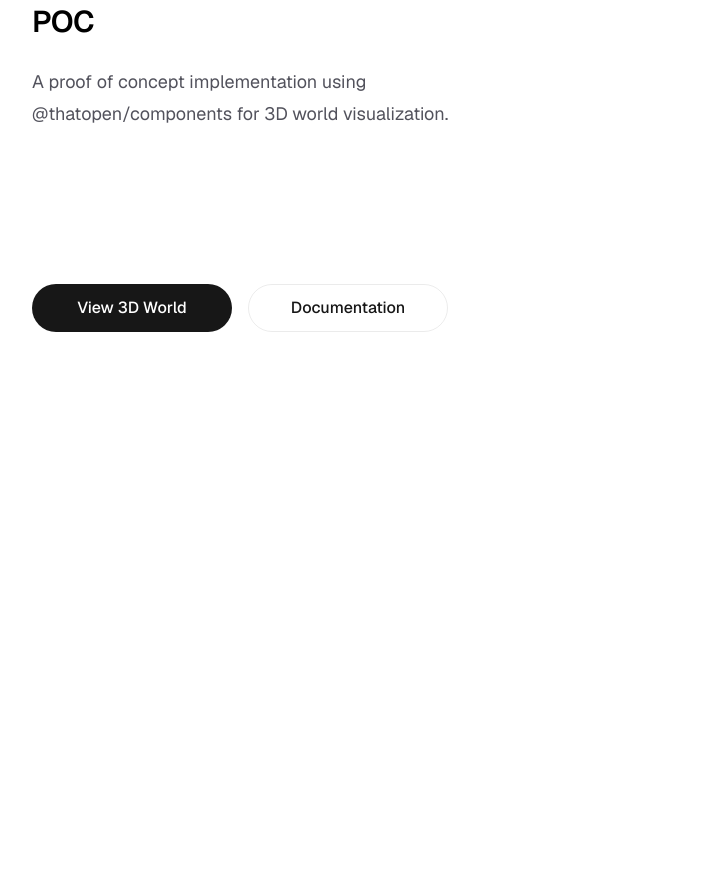
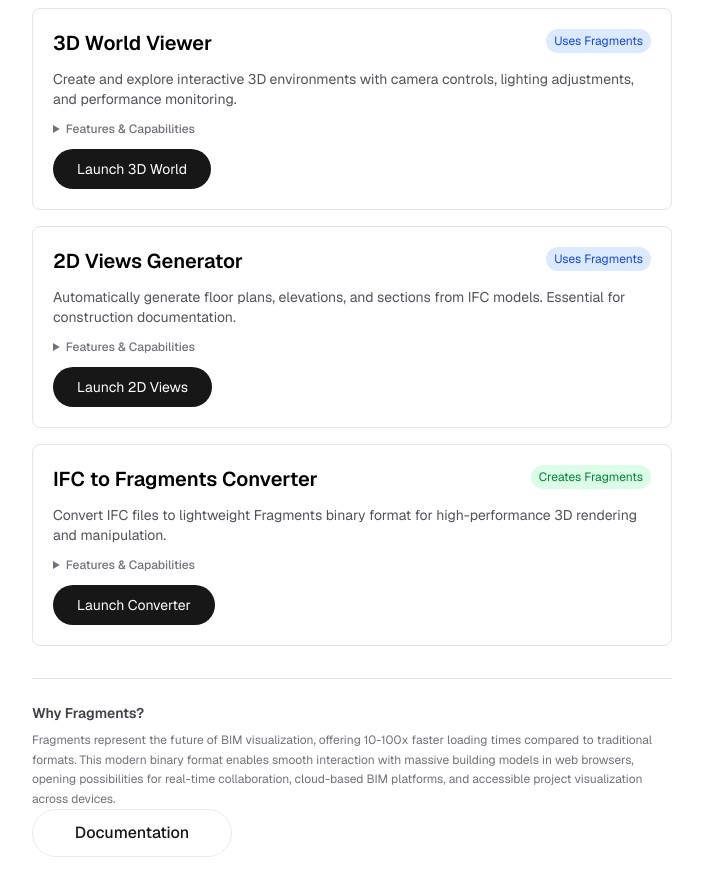
Before and after one commit to MuhammedBasith/thatopencompany-nextjs-poc, a Next.js app: page / in a window 1280 px wide. Shown: the part 340-1236 px from the top of the page, without its empty margins (288-991 px from the left). Before the commit the page ends 800 px from the top, so only its background shows below. Built offline with nearby package versions, Linux system fonts and the light colour scheme.

Commit message:
feat(home): update layout and improve ux

```diff
--- a/app/page.tsx
+++ b/app/page.tsx
@@ -13,21 +13,114 @@ export default function Home() {
           height={20}
           priority
         />
-        <div className="flex flex-col items-center gap-6 text-center sm:items-start sm:text-left">
-          <h1 className="max-w-xs text-3xl font-semibold leading-10 tracking-tight text-black dark:text-zinc-50">
+        <div className="flex flex-col items-center gap-8 text-center sm:items-start sm:text-left">
+          <div>
+            <h1 className="text-3xl font-semibold leading-10 tracking-tight text-black dark:text-zinc-50 mb-4">
               That Open Company POC
             </h1>
-          <p className="max-w-md text-lg leading-8 text-zinc-600 dark:text-zinc-400">
-            A proof of concept implementation using @thatopen/components for 3D world visualization.
+            <p className="max-w-2xl text-base leading-7 text-zinc-600 dark:text-zinc-400">
+              Interactive proof of concept demonstrations using <span className="font-semibold">@thatopen/components</span> for advanced BIM visualization.
+              Explore the power of Fragments - a modern, lightweight binary format optimized for high-performance 3D rendering and manipulation of large-scale building models.
             </p>
           </div>
-        <div className="flex flex-col gap-4 text-base font-medium sm:flex-row">
+
+          <div className="flex flex-col gap-4 w-full max-w-2xl">
+            <div className="border border-zinc-200 dark:border-zinc-800 rounded-lg p-5 hover:border-zinc-300 dark:hover:border-zinc-700 transition-colors">
+              <div className="flex items-start justify-between mb-3">
+                <h2 className="text-xl font-semibold text-black dark:text-zinc-50">3D World Viewer</h2>
+                <span className="text-xs px-2 py-1 rounded-full bg-blue-100 dark:bg-blue-900 text-blue-700 dark:text-blue-300">Uses Fragments</span>
+              </div>
+              <p className="text-sm text-zinc-600 dark:text-zinc-400 mb-3">
+                Create and explore interactive 3D environments with camera controls, lighting adjustments, and performance monitoring.
+              </p>
+              <details className="mb-3">
+                <summary className="text-xs font-medium text-zinc-500 dark:text-zinc-400 cursor-pointer hover:text-zinc-700 dark:hover:text-zinc-300">
+                  Features & Capabilities
+                </summary>
+                <ul className="mt-2 text-xs text-zinc-500 dark:text-zinc-400 space-y-1 pl-4">
+                  <li>• Interactive camera controls for immersive navigation</li>
+                  <li>• Real-time lighting adjustments (directional & ambient)</li>
+                  <li>• Performance monitoring with FPS and memory stats</li>
+                  <li>• 3D grid helpers for spatial reference</li>
+                  <li>• Mobile-responsive UI controls</li>
+                </ul>
+              </details>
               <Link
-            className="flex h-12 w-full items-center justify-center gap-2 rounded-full bg-foreground px-5 text-background transition-colors hover:bg-[#383838] dark:hover:bg-[#ccc] md:w-[200px]"
+                className="inline-flex h-10 items-center justify-center rounded-full bg-foreground px-6 text-sm text-background transition-colors hover:bg-[#383838] dark:hover:bg-[#ccc]"
                 href="/world"
               >
-            View 3D World
+                Launch 3D World
               </Link>
+            </div>
+
+            <div className="border border-zinc-200 dark:border-zinc-800 rounded-lg p-5 hover:border-zinc-300 dark:hover:border-zinc-700 transition-colors">
+              <div className="flex items-start justify-between mb-3">
+                <h2 className="text-xl font-semibold text-black dark:text-zinc-50">2D Views Generator</h2>
+                <span className="text-xs px-2 py-1 rounded-full bg-blue-100 dark:bg-blue-900 text-blue-700 dark:text-blue-300">Uses Fragments</span>
+              </div>
+              <p className="text-sm text-zinc-600 dark:text-zinc-400 mb-3">
+                Automatically generate floor plans, elevations, and sections from IFC models. Essential for construction documentation.
+              </p>
+              <details className="mb-3">
+                <summary className="text-xs font-medium text-zinc-500 dark:text-zinc-400 cursor-pointer hover:text-zinc-700 dark:hover:text-zinc-300">
+                  Features & Capabilities
+                </summary>
+                <ul className="mt-2 text-xs text-zinc-500 dark:text-zinc-400 space-y-1 pl-4">
+                  <li>• Automatic floor plans from IFC building storeys</li>
+                  <li>• Elevation views (north, south, east, west)</li>
+                  <li>• Custom sections via double-click on surfaces</li>
+                  <li>• Interactive view management (open/remove)</li>
+                  <li>• OrthoPerspectiveCamera for accurate 2D representation</li>
+                </ul>
+              </details>
+              <Link
+                className="inline-flex h-10 items-center justify-center rounded-full bg-foreground px-6 text-sm text-background transition-colors hover:bg-[#383838] dark:hover:bg-[#ccc]"
+                href="/views-2d"
+              >
+                Launch 2D Views
+              </Link>
+            </div>
+
+            <div className="border border-zinc-200 dark:border-zinc-800 rounded-lg p-5 hover:border-zinc-300 dark:hover:border-zinc-700 transition-colors">
+              <div className="flex items-start justify-between mb-3">
+                <h2 className="text-xl font-semibold text-black dark:text-zinc-50">IFC to Fragments Converter</h2>
+                <span className="text-xs px-2 py-1 rounded-full bg-green-100 dark:bg-green-900 text-green-700 dark:text-green-300">Creates Fragments</span>
+              </div>
+              <p className="text-sm text-zinc-600 dark:text-zinc-400 mb-3">
+                Convert IFC files to lightweight Fragments binary format for high-performance 3D rendering and manipulation.
+              </p>
+              <details className="mb-3">
+                <summary className="text-xs font-medium text-zinc-500 dark:text-zinc-400 cursor-pointer hover:text-zinc-700 dark:hover:text-zinc-300">
+                  Features & Capabilities
+                </summary>
+                <ul className="mt-2 text-xs text-zinc-500 dark:text-zinc-400 space-y-1 pl-4">
+                  <li>• Convert IFC files to optimized Fragments format</li>
+                  <li>• Load and display door and window models</li>
+                  <li>• Real-time 3D visualization on grid</li>
+                  <li>• Simple one-click conversion process</li>
+                  <li>• Memory-efficient binary format for large models</li>
+                </ul>
+              </details>
+              <Link
+                className="inline-flex h-10 items-center justify-center rounded-full bg-foreground px-6 text-sm text-background transition-colors hover:bg-[#383838] dark:hover:bg-[#ccc]"
+                href="/ifc-converter"
+              >
+                Launch Converter
+              </Link>
+            </div>
+          </div>
+
+          <div className="border-t border-zinc-200 dark:border-zinc-800 pt-6 w-full max-w-2xl">
+            <h3 className="text-sm font-semibold text-zinc-700 dark:text-zinc-300 mb-2">Why Fragments?</h3>
+            <p className="text-xs text-zinc-500 dark:text-zinc-400 leading-relaxed">
+              Fragments represent the future of BIM visualization, offering 10-100x faster loading times compared to traditional formats.
+              This modern binary format enables smooth interaction with massive building models in web browsers, opening possibilities for
+              real-time collaboration, cloud-based BIM platforms, and accessible project visualization across devices.
+            </p>
+          </div>
+        </div>
+
+        <div className="flex flex-col gap-4 text-base font-medium sm:flex-row">
           <a
             className="flex h-12 w-full items-center justify-center rounded-full border border-solid border-black/[.08] px-5 transition-colors hover:border-transparent hover:bg-black/[.04] dark:border-white/[.145] dark:hover:bg-[#1a1a1a] md:w-[200px]"
             href="https://docs.thatopen.com"
```
Lines whose indentation alone changed are shown as unchanged.
